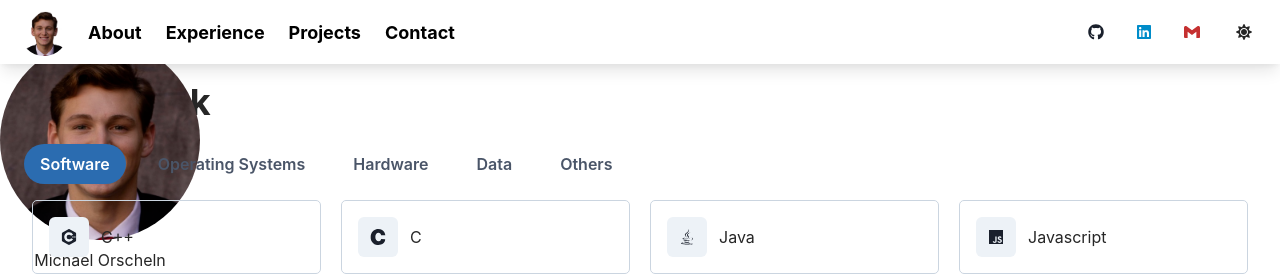
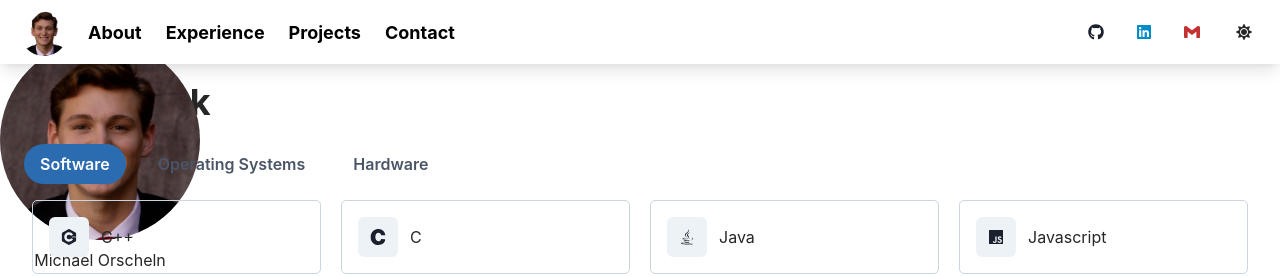
Before and after one commit to moorscheln/portfolio, a Next.js app: page / in a window 1280 px wide. Shown: the top 276 px of the page. Built offline with nearby package versions, Linux system fonts and the light colour scheme.

Commit message:
remove tabs

```diff
--- a/src/components/section/TechStackSection.tsx
+++ b/src/components/section/TechStackSection.tsx
@@ -42,8 +42,8 @@ const TechStackSection = () => {
           <Tab mx={2}>Software</Tab>
           <Tab mx={2}>Operating Systems</Tab>
           <Tab mx={2}>Hardware</Tab>
-          <Tab mx={2}>Data</Tab>
-          <Tab mx={2}>Others</Tab>
+          {/* <Tab mx={2}>Data</Tab> */}
+          {/* <Tab mx={2}>Others</Tab> */}
         </TabList>
 
         <TabPanels>
```
